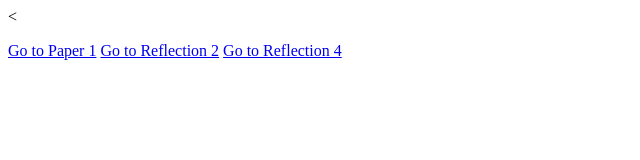
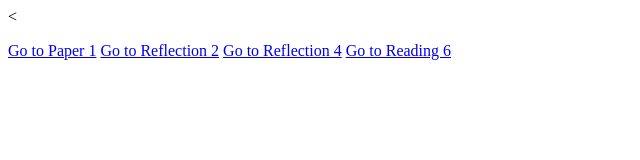
Before and after one commit to Max-q6258096/max-q6258096.github.io, a plain HTML site: page Reading.html in a window 1280 px wide. Shown: the whole page, without its empty margins (0-640 px from the left). Drawn offline with Linux system fonts and the light colour scheme.

Commit message:
Update Reading.html

```diff
--- a/Reading.html
+++ b/Reading.html
@@ -11,6 +11,7 @@
     <a href="Paper 1.html">Go to Paper 1</a>
     <a href="Reflection 2.html">Go to Reflection 2</a>
      <a href="Reflection4.html">Go to Reflection 4</a>
+     <a href="Reading 6.html">Go to Reading 6</a>
 
   <p>
 
```
